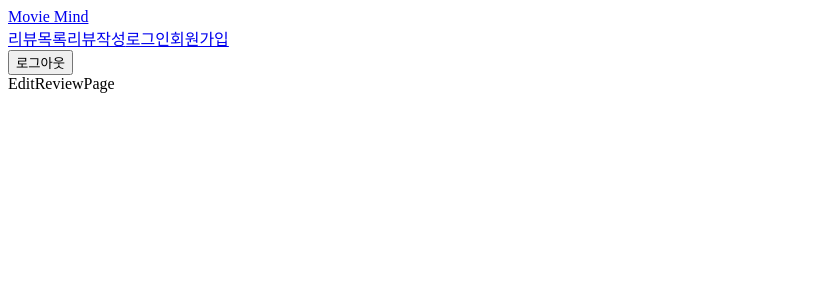
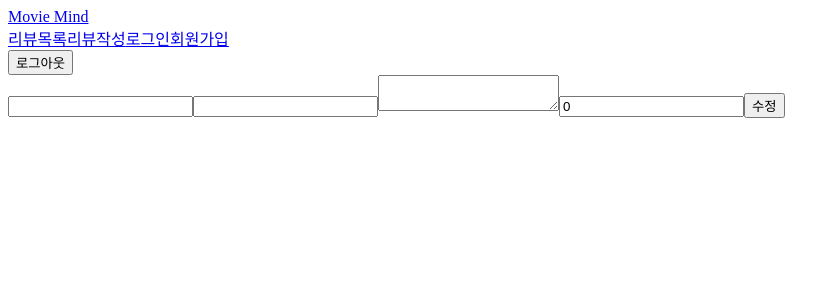
Before and after one commit to minji-bit/movie-mind-frontend, a Next.js app: page /reviews/1/edit in a window 1280 px wide. Shown: the top 300 px of the page, without its empty margins (0-840 px from the left). Built offline with nearby package versions, Linux system fonts and the light colour scheme; no server answers.

Commit message:
feat: 리뷰 수정기능 완료

```diff
--- a/app/reviews/[id]/edit/page.tsx
+++ b/app/reviews/[id]/edit/page.tsx
@@ -1,3 +1,83 @@
+"use client"; //localstorage 에서 accessToken 을 가져오기 위해서
+import { updateReview, getReview } from "@/lib/api/review.api";
+import { UpdateReviewRequest } from "@/types/review";
+import { getAccessToken } from "@/lib/token";
+import { useEffect, useState } from "react";
+import { useParams, useRouter } from "next/navigation";
+
 export default function EditReviewPage() {
-  return <div>EditReviewPage</div>;
+  const params = useParams();
+  const id = params.id as string;
+  const router = useRouter();
+  const [movieTitle, setMovieTitle] = useState("");
+  const [reviewTitle, setReviewTitle] = useState("");
+  const [content, setContent] = useState("");
+  const [rating, setRating] = useState(0);
+  useEffect(() => {
+    const fetchReview = async () => {
+      const data = await getReview(id);
+      if (!data.ok) {
+        const error = await data.json();
+        throw new Error(error.message ?? "리뷰 조회 실패");
+      }
+      const review = await data.json();
+      setMovieTitle(review.movieTitle);
+      setReviewTitle(review.reviewTitle);
+      setContent(review.content);
+      setRating(review.rating);
+    };
+    fetchReview();
+  }, [id]);
+
+  const handleSubmit = async (event: React.FormEvent<HTMLFormElement>) => {
+    event.preventDefault();
+    const accessToken = getAccessToken() ?? "";
+    if (!accessToken) {
+      router.push("/login");
+      return;
+    }
+    const review: UpdateReviewRequest = {
+      movieTitle,
+      reviewTitle,
+      content,
+      rating,
+    };
+    const response = await updateReview(id, accessToken, review);
+    if (!response.ok) {
+      const data = await response.json();
+      throw new Error(data.message ?? "리뷰 수정 실패");
+    }
+    router.push(`/reviews/${id}`);
+  };
+
+  return (
+    <div>
+      <form onSubmit={handleSubmit}>
+        <input
+          type="text"
+          name="movieTitle"
+          value={movieTitle}
+          onChange={(e) => setMovieTitle(e.target.value)}
+        />
+        <input
+          type="text"
+          name="reviewTitle"
+          value={reviewTitle}
+          onChange={(e) => setReviewTitle(e.target.value)}
+        />
+        <textarea
+          name="content"
+          value={content}
+          onChange={(e) => setContent(e.target.value)}
+        />
+        <input
+          type="number"
+          name="rating"
+          value={rating}
+          onChange={(e) => setRating(Number(e.target.value))}
+        />
+        <button type="submit">수정</button>
+      </form>
+    </div>
+  );
 }
```
